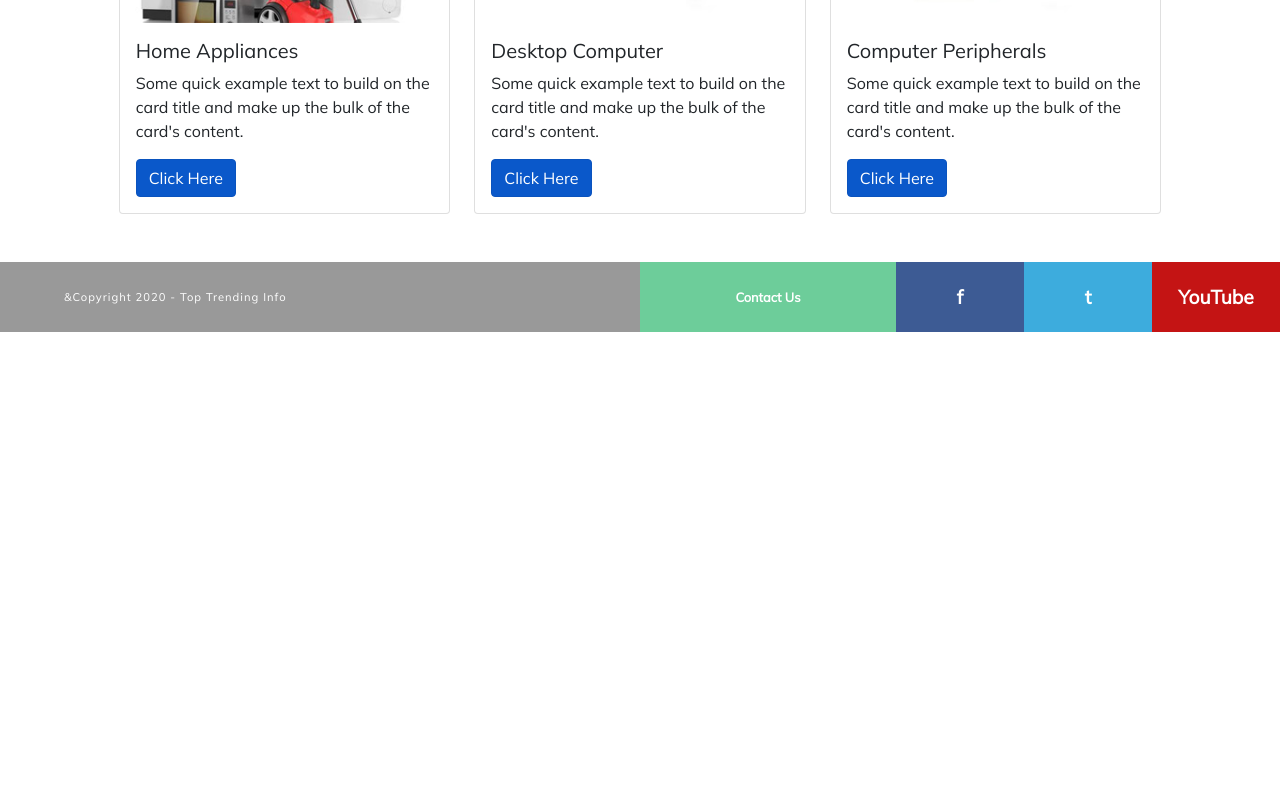
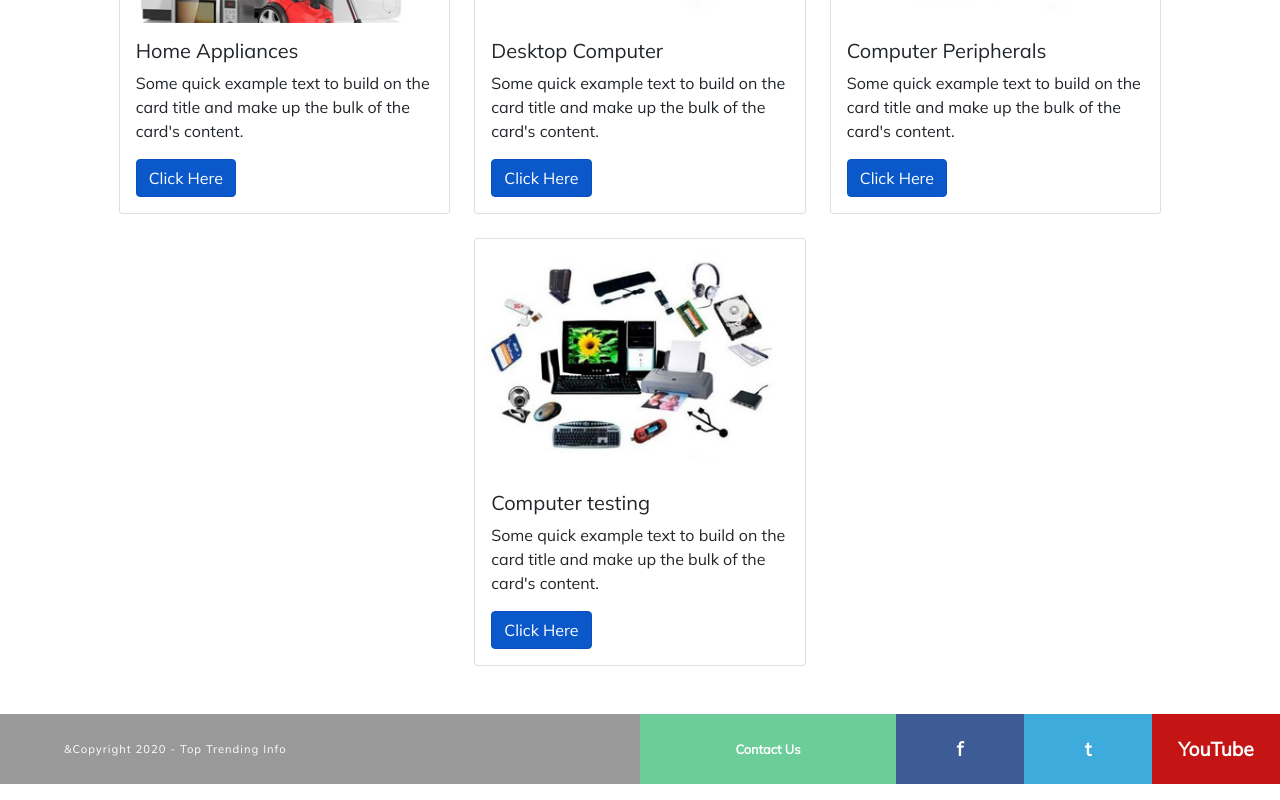
Before and after one commit to toptrendinginfo/toptrending01, a React (Create React App) app: page /service in a window 1280 px wide. Shown: the part 926-1726 px from the top of the page. Before the commit the page ends 1274 px from the top, so only its background shows below. Built offline with nearby package versions, Linux system fonts and the light colour scheme.

Commit message:
small changes

```diff
--- a/package.json
+++ b/package.json
@@ -1,19 +1,22 @@
 {
   "name": "july2020",
   "version": "0.1.0",
-  "homepage": "http://toptrendinginfo.in",
+  "homepage": "https://toptrendinginfo.github.io/toptrending01/",
   "private": true,
   "dependencies": {
     "@testing-library/jest-dom": "^4.2.4",
     "@testing-library/react": "^9.5.0",
     "@testing-library/user-event": "^7.2.1",
     "bootstrap": "^5.0.0-alpha1",
+    "gh-pages": "^3.1.0",
     "react": "^16.13.1",
     "react-dom": "^16.13.1",
     "react-router-dom": "^5.2.0",
     "react-scripts": "3.4.1"
   },
   "scripts": {
+    "predeploy": "npm run build",
+    "deploy": "gh-pages -d build",
     "start": "react-scripts start",
     "build": "react-scripts build",
     "test": "react-scripts test",
--- a/src/Sdata.js
+++ b/src/Sdata.js
@@ -30,6 +30,10 @@
     imgsrc: computerperi,
     title: "Computer Peripherals",
   },
+  {
+    imgsrc: computerperi,
+    title: "Computer testing",
+  },
 ];
 
 export default Sdata;
```
Also changed, not shown: 1 other file (tests, documents, lock files or other folders).
